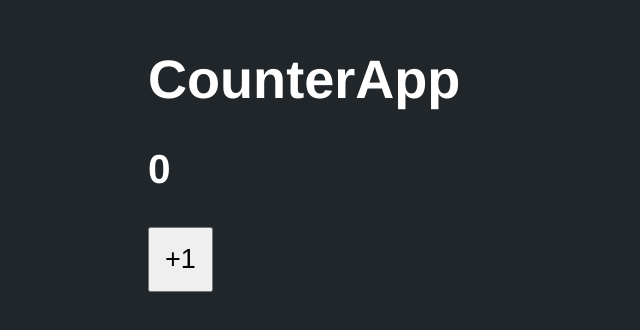
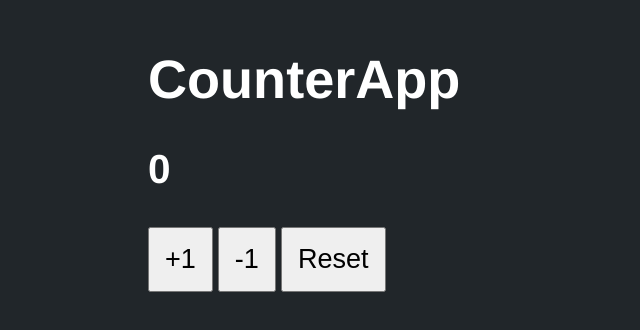
Before and after one commit to Epadrino/react-cero-a-experto, a React (Vite) app in the folder seccion_dos_counter_vite/: page / in a window 1280 px wide. Shown: the part 136-466 px from the top of the page, without its empty margins (0-640 px from the left). Built offline with nearby package versions, Linux system fonts and the light colour scheme.

Commit message:
tarea
incorporación de dos botones mas uno que resta y uno que coloca la prop default

```diff
--- a/seccion_dos_counter_vite/src/CounterApp.jsx
+++ b/seccion_dos_counter_vite/src/CounterApp.jsx
@@ -8,12 +8,22 @@
     setCounter(counter + 1);
     //setCounter((c) => c + 1);
   };
+  const handleNeg = () => {
+    setCounter(counter - 1);
+    //setCounter((c) => c - 1);
+  };
+  const handleReset = () => {
+    setCounter(value);
+    //setCounter((c) => value);
+  };
 
   return (
     <>
       <h1>CounterApp</h1>
       <h2>{counter}</h2>
       <button onClick={handleAdd}>+1</button>
+      <button onClick={handleNeg}>-1</button>
+      <button onClick={handleReset}>Reset</button>
     </>
   );
 };
--- a/seccion_dos_counter_vite/src/styleds.css
+++ b/seccion_dos_counter_vite/src/styleds.css
@@ -10,4 +10,5 @@
 button {
   padding: 15px;
   font-size: 1.3rem;
+  margin-right: 5px;
 }
```
